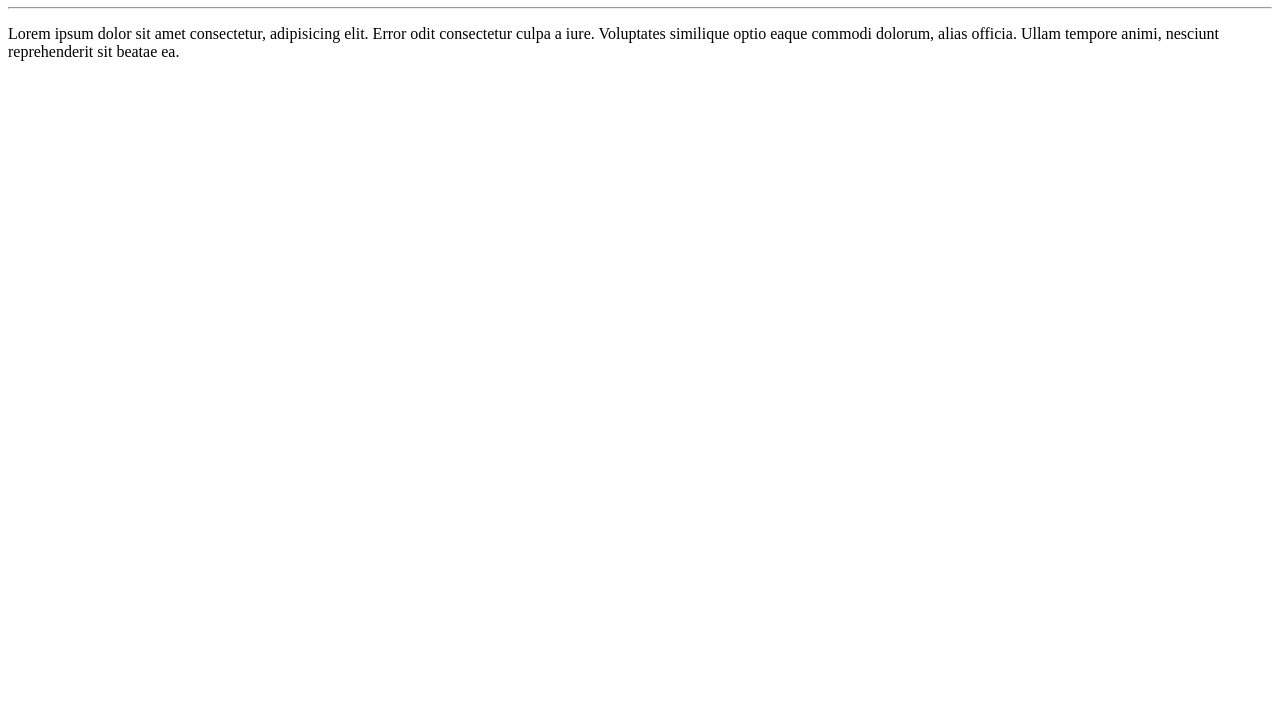
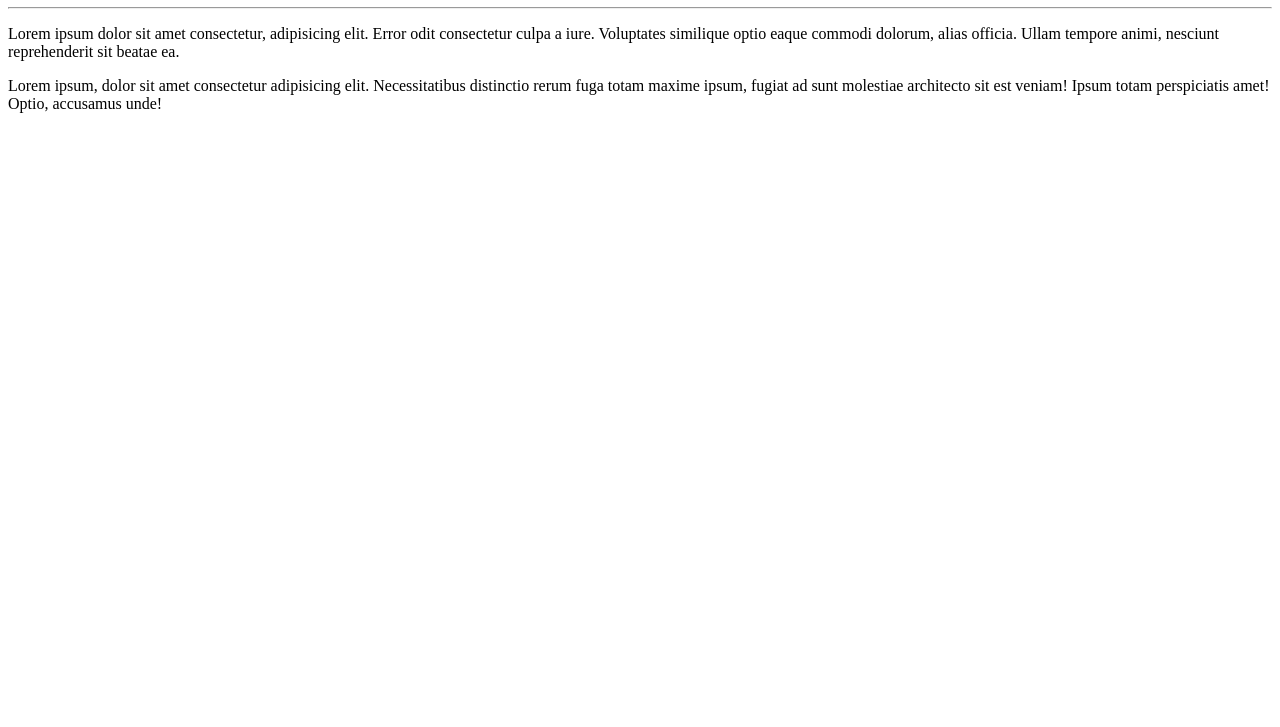
Before and after one commit to andrelopes1977/Ola-Mundo, a plain HTML site: page site-exemplo/index.html in a window 1280 px wide. Shown: the part 73-800 px from the top of the page. Drawn offline with Linux system fonts and the light colour scheme.

Commit message:
adicionei um paragráfo

```diff
--- a/site-exemplo/index.html
+++ b/site-exemplo/index.html
@@ -10,5 +10,6 @@
     <h1>Olá, Mundo!</h1>
     <hr>
     <p>Lorem ipsum dolor sit amet consectetur, adipisicing elit. Error odit consectetur culpa a iure. Voluptates similique optio eaque commodi dolorum, alias officia. Ullam tempore animi, nesciunt reprehenderit sit beatae ea.</p>
+    <p>Lorem ipsum, dolor sit amet consectetur adipisicing elit. Necessitatibus distinctio rerum fuga totam maxime ipsum, fugiat ad sunt molestiae architecto sit est veniam! Ipsum totam perspiciatis amet! Optio, accusamus unde!</p>
 </body>
 </html>
```
